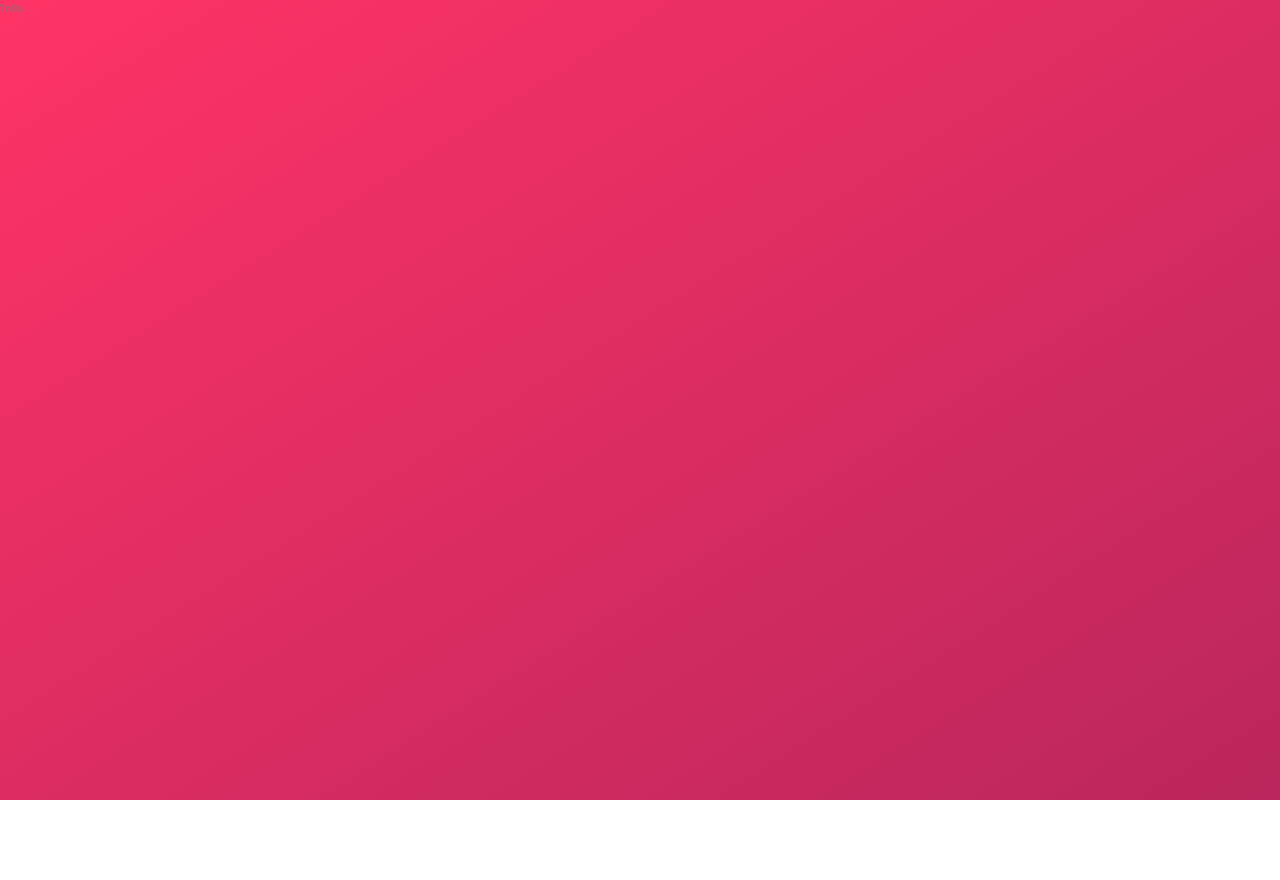
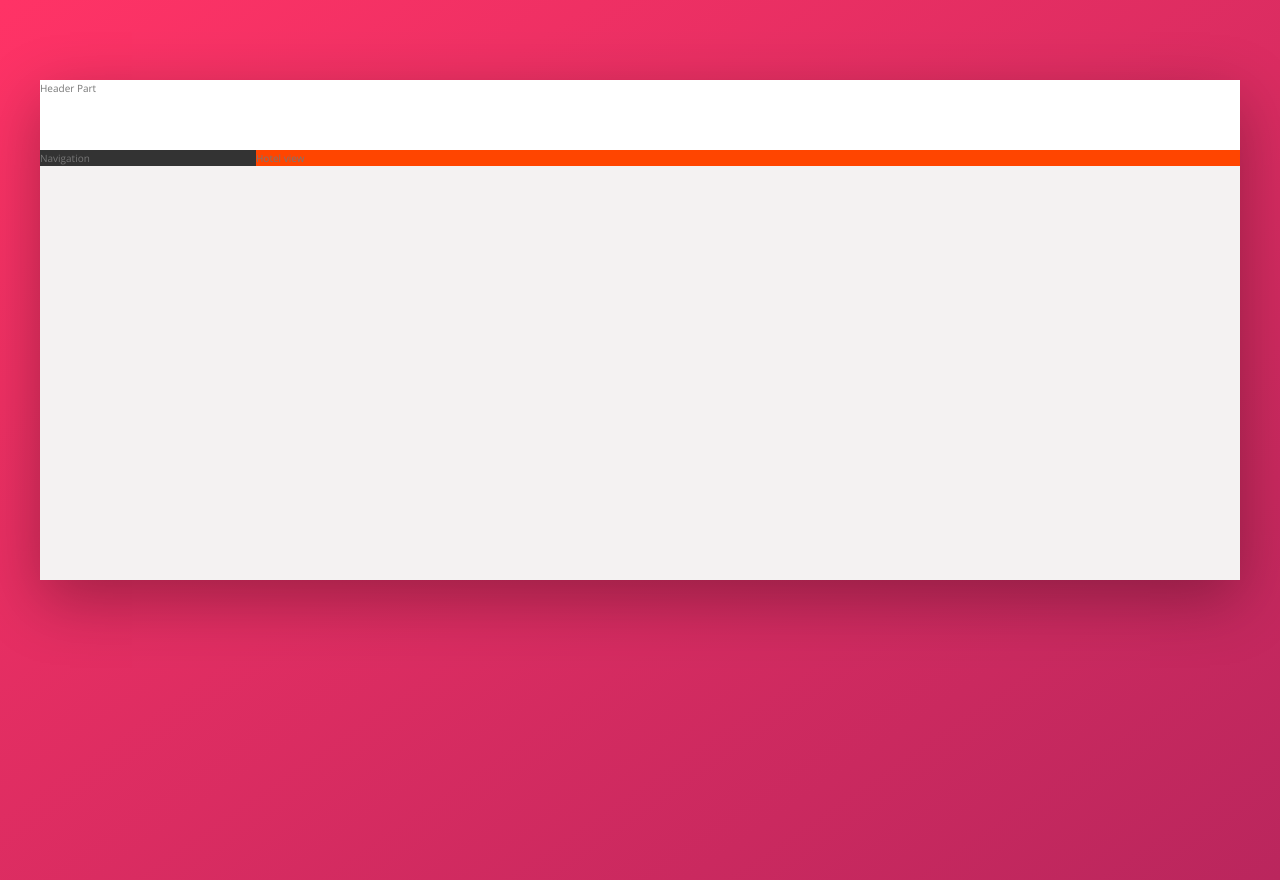
Before and after one commit to lawrencedovin/trillo, a website: page index.html in a window 1280 px wide. Before the commit the page ends 800 px from the top, so only its background shows below. Drawn offline with nearby package versions, Linux system fonts and the light colour scheme.

Commit message:
Built base layout

```diff
--- a/index.html
+++ b/index.html
@@ -11,6 +11,18 @@
         <title>trillo &mdash; Your all-in-one booking app</title>
     </head>
     <body>
-        Trillo
+        <div class="container">
+            <header class="header">
+                Header Part
+            </header>
+            <div class="content">
+                <nav class="sidebar">
+                    Navigation
+                </nav>
+                <main class="hotel-view">
+                    Hotel view
+                </main>
+            </div>
+        </div>
     </body>
 </html>
--- a/sass/_base.scss
+++ b/sass/_base.scss
@@ -26,6 +26,7 @@ Grey dark 3: #999
     --color-grey-dark-2: #777;
     --color-grey-dark-3: #999;
 
+    --shadow-dark: 0 2rem 6rem rgba(0, 0, 0, .3);
 }
 
 * {
--- a/sass/_layout.scss
+++ b/sass/_layout.scss
@@ -0,0 +1,31 @@
+.container {
+    max-width: 120rem;
+    margin: 8rem auto;
+    background-color: var(--color-grey-light-2);
+    box-shadow: var(--shadow-dark);
+
+
+    min-height: 50rem;
+}
+
+.header {
+    height: 7rem;
+    background-color: #fff;
+    border-bottom: var(--color-grey-light-1);
+}
+
+.content {
+    display: flex;
+}
+
+.sidebar {
+    background-color: var(--color-grey-dark-1);
+
+    flex: 0 0 18%;
+}
+
+.hotel-view {
+    background-color: orangered;
+
+    flex: 1;
+}
```
Also changed, not shown: css/style.css.
